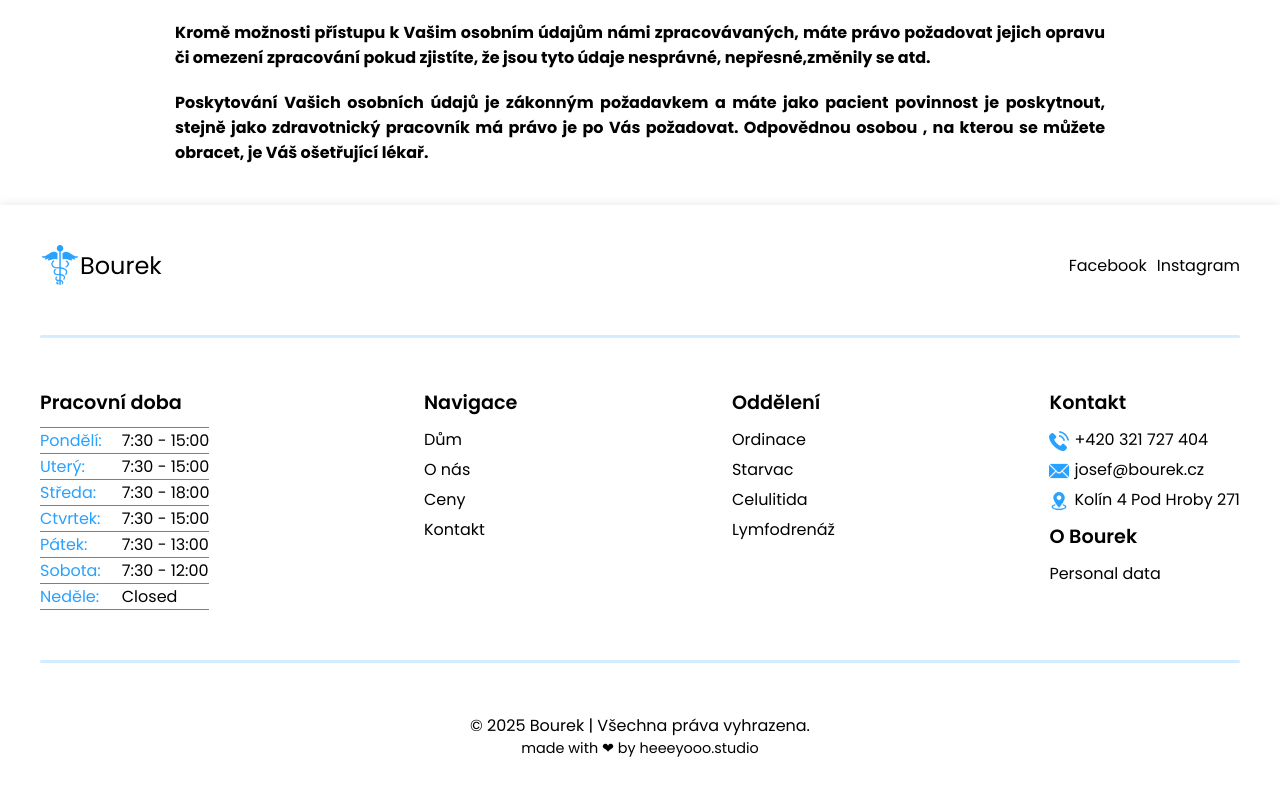
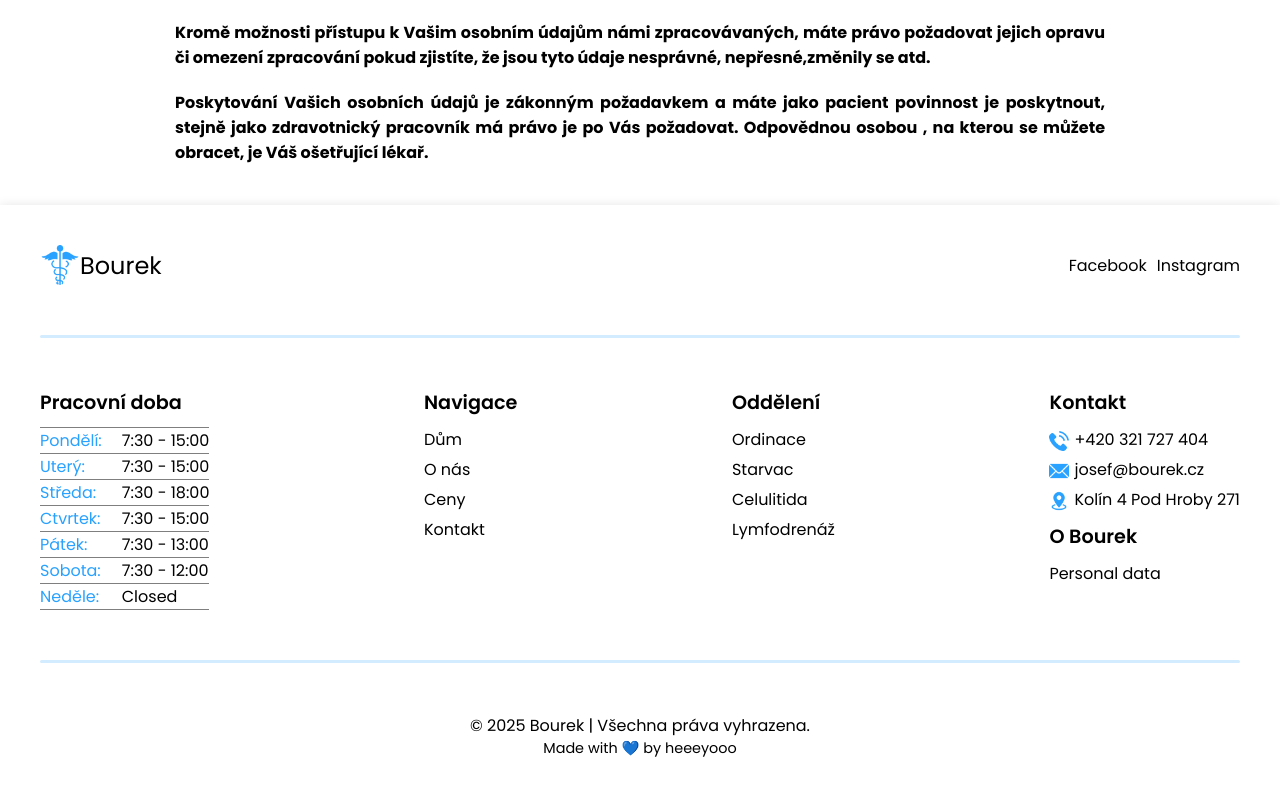
Before and after one commit to stepandordiai/bourek, a React (Vite) app: page /personal-data in a window 1280 px wide. Shown: the part 532-1327 px from the top of the page. Built offline with nearby package versions, Linux system fonts and the light colour scheme.

Commit message:
v1.5.3 Update creator

```diff
--- a/src/components/Footer/Footer.jsx
+++ b/src/components/Footer/Footer.jsx
@@ -128,9 +128,12 @@ const Footer = () => {
                     </p>
                 </div>
                 <p className="creator">
-                    made with ❤ by{" "}
-                    <a href="https://stepandordiai.netlify.app/">
-                        heeeyooo.studio
+                    Made with 💙 by{" "}
+                    <a
+                        href="https://stepandordiai.netlify.app/"
+                        target="_blank"
+                    >
+                        heeeyooo
                     </a>
                 </p>
             </div>
```
